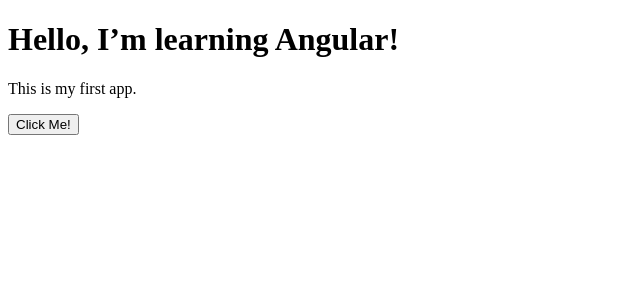
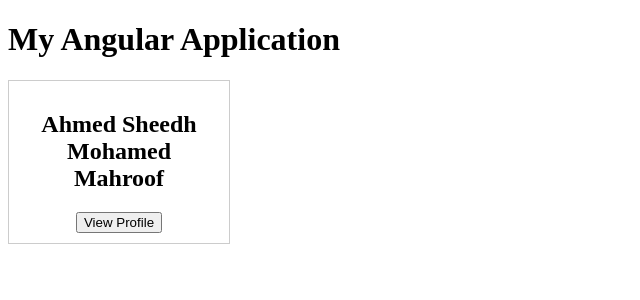
Before and after one commit to mohamedmahroofa/Basic-Angular, an Angular app: page / in a window 1280 px wide. Shown: the top 300 px of the page, without its empty margins (0-640 px from the left). Built offline with nearby package versions, Linux system fonts and the light colour scheme.

Commit message:
Created a new Component called user-card and implemented the profile

```diff
--- a/src/app/app.component.html
+++ b/src/app/app.component.html
@@ -1,3 +1,2 @@
-<h1>Hello, I’m learning Angular!</h1>
-<p>This is my first app.</p>
-<button>Click Me!</button>
+<h1>My Angular Application</h1>
+<app-user-card></app-user-card>
--- a/src/app/app.component.ts
+++ b/src/app/app.component.ts
@@ -1,11 +1,11 @@
 import { Component } from '@angular/core';
+import { UserCardComponent } from './user-card/user-card.component';
 // import { RouterOutlet } from '@angular/router';
-
 
 @Component({
   selector: 'app-root',
   standalone: true,
-  imports: [],
+  imports: [UserCardComponent],
   templateUrl: './app.component.html',
   styleUrl: './app.component.css',
 })
--- /dev/null
+++ b/src/app/user-card/user-card.component.css
@@ -0,0 +1,6 @@
+.card {
+  border: 1px solid #ccc;
+  padding: 10px;
+  width: 200px;
+  text-align: center;
+}
--- /dev/null
+++ b/src/app/user-card/user-card.component.html
@@ -0,0 +1,4 @@
+<div class="card">
+  <h2>{{ userName }}</h2>
+  <button (click)="showMessage()">View Profile</button>
+</div>
--- /dev/null
+++ b/src/app/user-card/user-card.component.ts
@@ -0,0 +1,16 @@
+import { Component } from '@angular/core';
+
+@Component({
+  selector: 'app-user-card',
+  standalone: true,
+  imports: [],
+  templateUrl: './user-card.component.html',
+  styleUrl: './user-card.component.css',
+})
+export class UserCardComponent {
+  userName: string = 'Ahmed Sheedh Mohamed Mahroof';
+
+  showMessage() {
+    alert(`Hello ${this.userName}. This is your Profile`);
+  }
+}
```
Also changed, not shown: 1 other file (tests, documents, lock files or other folders).
